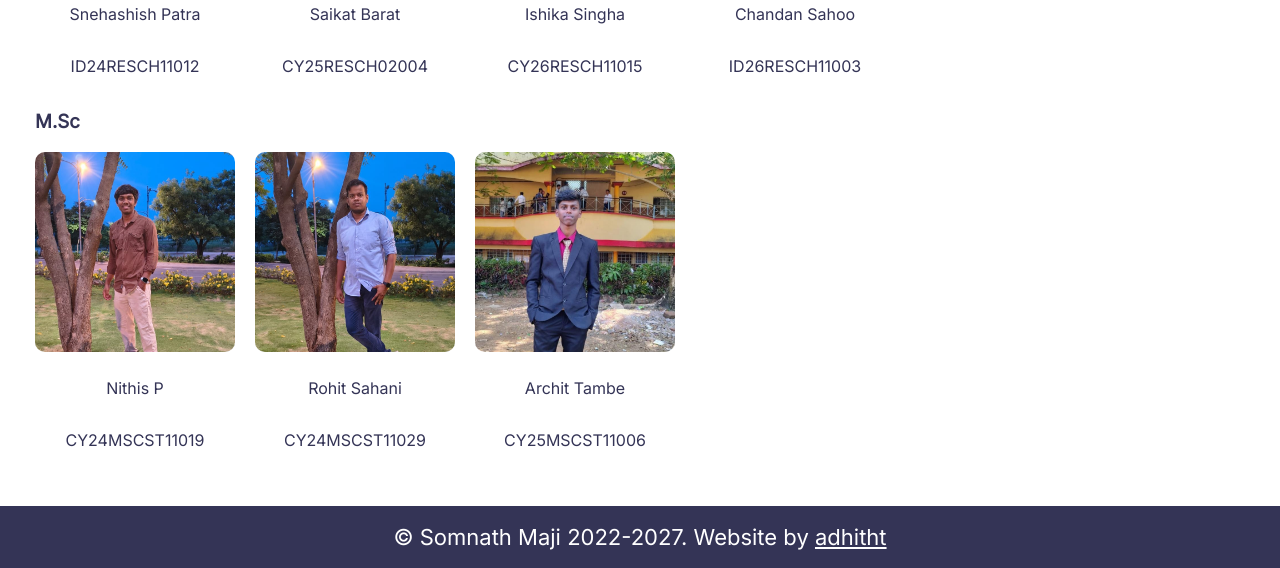
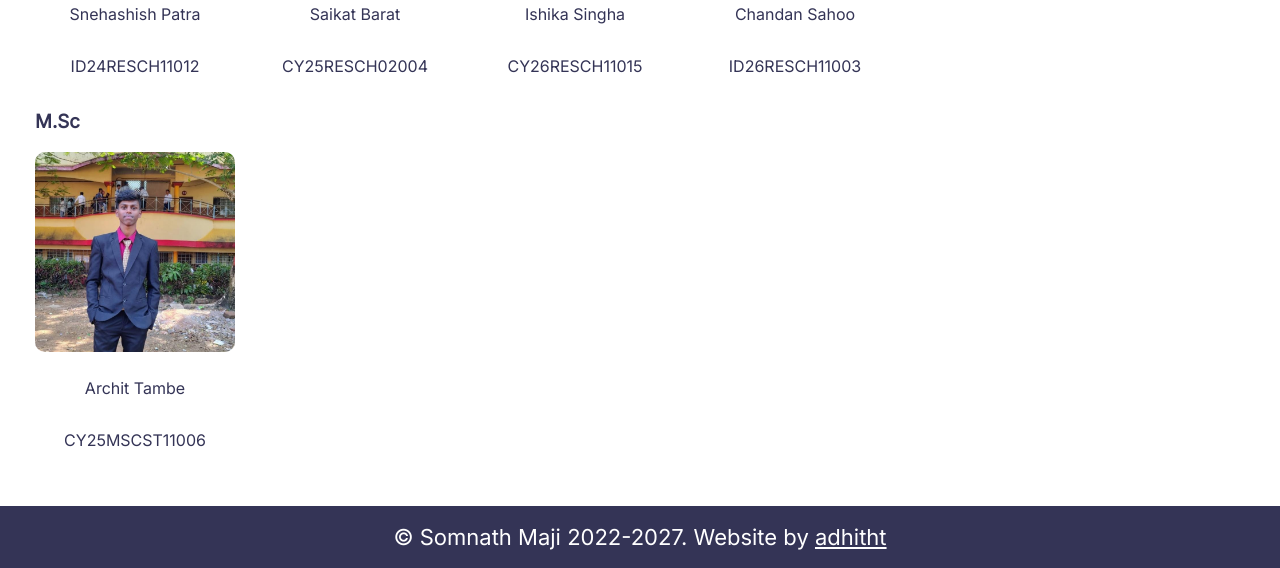
Before and after one commit to smajiiith/smajiiith.github.io, a plain HTML site: page team.html in a window 1280 px wide. Shown: the part 945-1513 px from the top of the page. Drawn offline with Linux system fonts and the light colour scheme.

Commit message:
Update team.html

```diff
--- a/team.html
+++ b/team.html
@@ -105,16 +105,6 @@
       <h3>M.Sc</h3>
       <div class="team-main">
           <div class="team-cont">
-          <img class="team-image" src="images/team/Nithis.jpg" />
-          <p>Nithis P</p>
-          <p> CY24MSCST11019</p>
-        </div>
-          <div class="team-cont">
-          <img class="team-image" src="images/team/Rohit.jpg" />
-          <p>Rohit Sahani</p>
-          <p> CY24MSCST11029</p>
-        </div>
-          <div class="team-cont">
           <img class="team-image" src="images/team/CY25MSCST11006.jpeg" />
           <p>Archit Tambe</p>
           <p> CY25MSCST11006</p>
```
